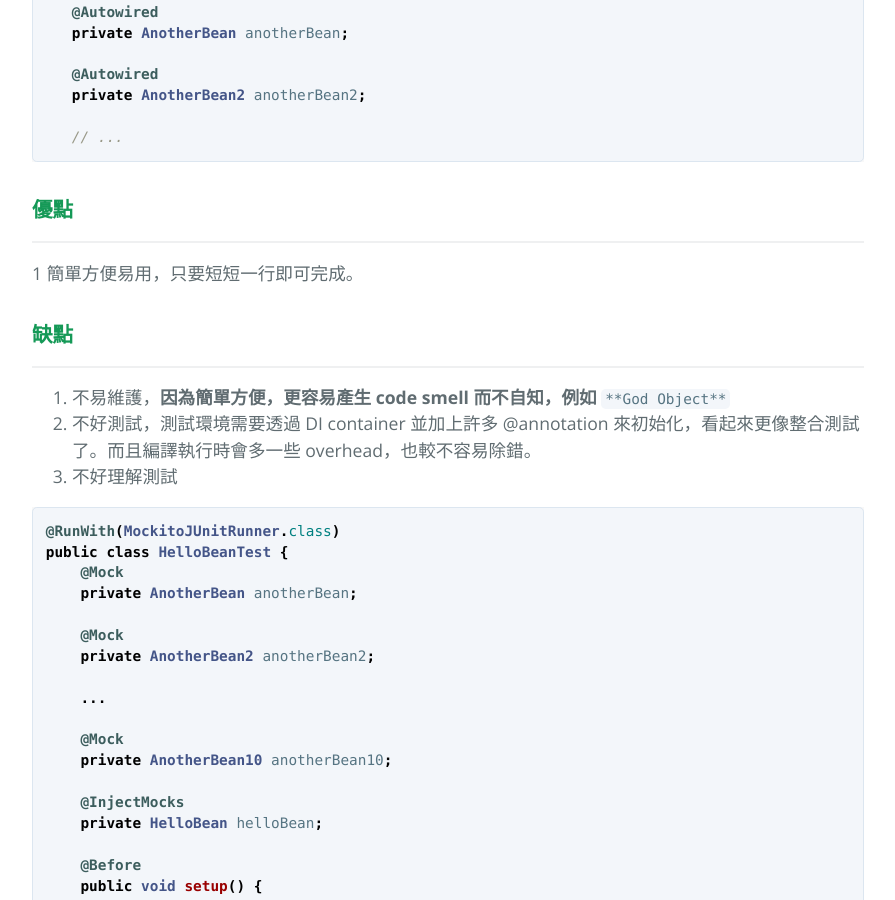
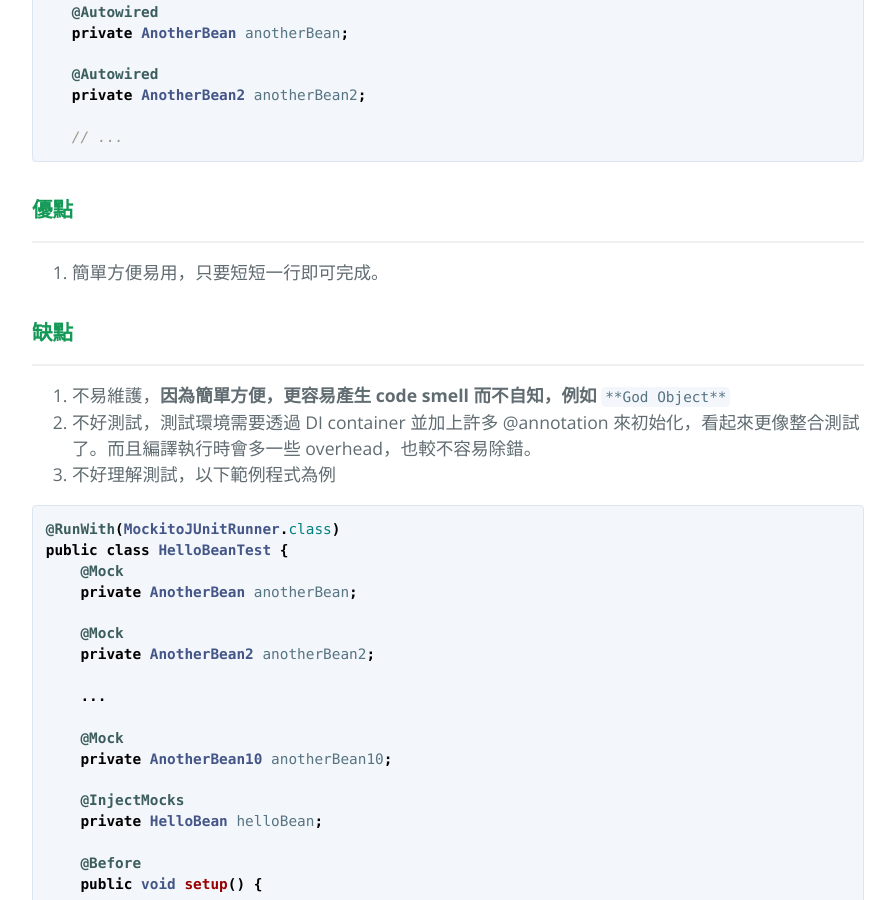
Before and after one commit to KaiSheng714/KaiSheng714.github.io, a Jekyll site: the page built from _posts/2022-01-03-analyzing-dependency-injection-patterns-in-spring.md, in a window 1280 px wide and 900 px high, scrolled down 1273 px. Shown: the whole window, without its empty margins (192-1087 px from the left). Built offline with Jekyll 4.4.1, drawn with Linux system fonts in a browser that asks for light colours.

Commit message:
powermock

````diff
--- a/_posts/2022-01-03-analyzing-dependency-injection-patterns-in-spring.md
+++ b/_posts/2022-01-03-analyzing-dependency-injection-patterns-in-spring.md
@@ -43,14 +43,14 @@
 ### **優點**
 ------
 
-1 簡單方便易用，只要短短一行即可完成。
+1. 簡單方便易用，只要短短一行即可完成。
 
 ### **缺點**
 ------
 
-1.  不易維護，**因為簡單方便，更容易產生 code smell 而不自知，例如** `**God Object**`
-2.  不好測試，測試環境需要透過 DI container 並加上許多 @annotation 來初始化，看起來更像整合測試了。而且編譯執行時會多一些 overhead，也較不容易除錯。
-3. 不好理解測試
+1. 不易維護，**因為簡單方便，更容易產生 code smell 而不自知，例如** `**God Object**`
+2. 不好測試，測試環境需要透過 DI container 並加上許多 @annotation 來初始化，看起來更像整合測試了。而且編譯執行時會多一些 overhead，也較不容易除錯。
+3. 不好理解測試，以下範例程式為例
 
 ```java
 @RunWith(MockitoJUnitRunner.class)
````
Also changed, not shown: 404.md (+1 -1 lines), _posts/2019-05-01-why-powermock-is-bad.md (+0 -9 lines).
